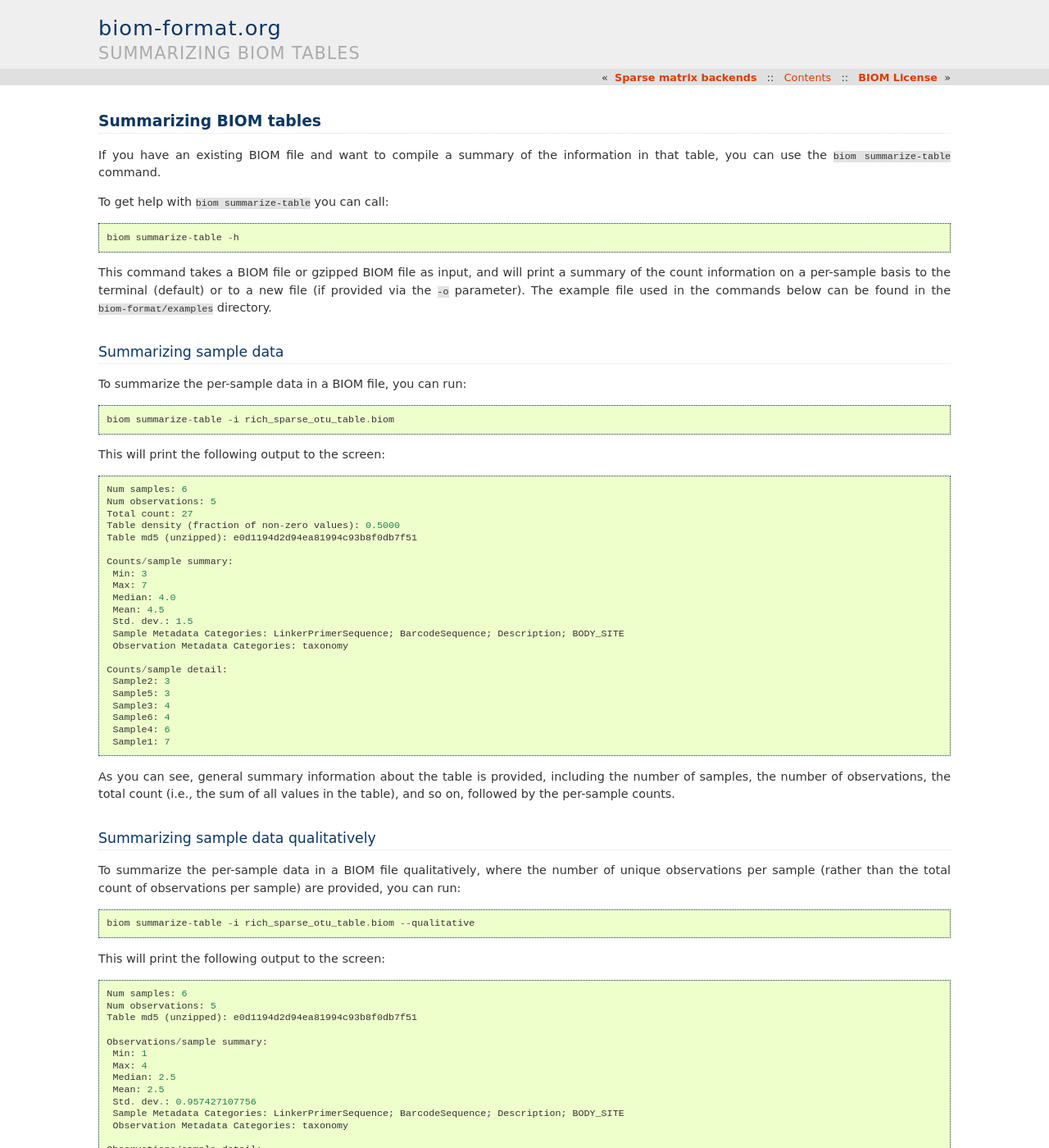
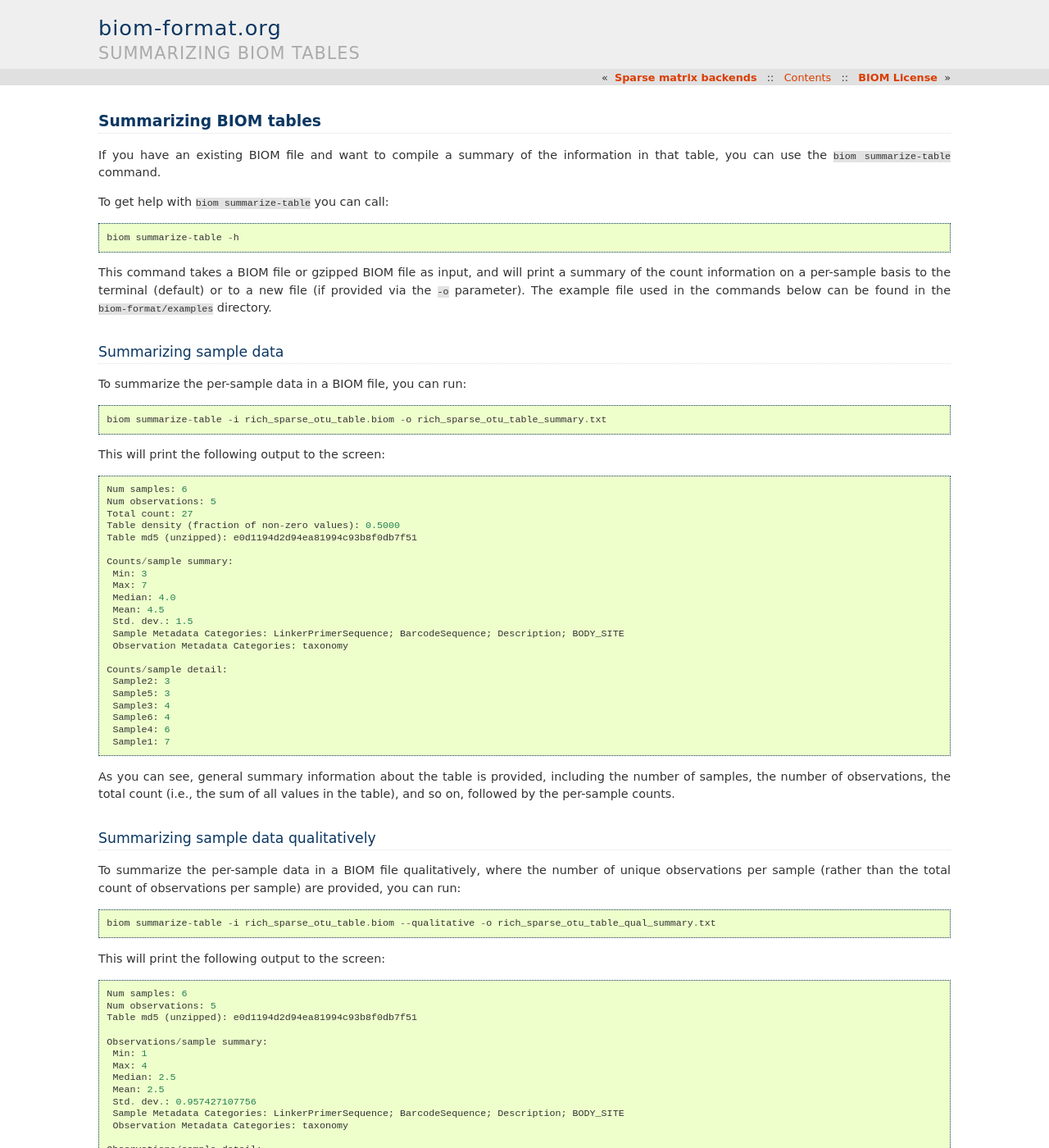
Before and after one commit to biocore/biom-format, a Sphinx documentation site: the page built from doc/documentation/summarizing_biom_tables.rst, in a window 1280 px wide and 1400 px high. Shown: the whole window at 82% size. Built offline with Sphinx 7.4.7, drawn with Linux system fonts in a browser that asks for light colours.

Commit message:
updated outdated command line options

```diff
--- a/doc/documentation/summarizing_biom_tables.rst
+++ b/doc/documentation/summarizing_biom_tables.rst
@@ -17,7 +17,7 @@ Summarizing sample data
 
 To summarize the per-sample data in a BIOM file, you can run::
 
-	biom summarize-table -i rich_sparse_otu_table.biom
+	biom summarize-table -i rich_sparse_otu_table.biom -o rich_sparse_otu_table_summary.txt
 
 This will print the following output to the screen::
 
@@ -51,7 +51,7 @@ Summarizing sample data qualitatively
 
 To summarize the per-sample data in a BIOM file qualitatively, where the number of unique observations per sample (rather than the total count of observations per sample) are provided, you can run::
 
-	biom summarize-table -i rich_sparse_otu_table.biom --qualitative
+	biom summarize-table -i rich_sparse_otu_table.biom --qualitative -o rich_sparse_otu_table_qual_summary.txt
 
 This will print the following output to the screen::
 
```
